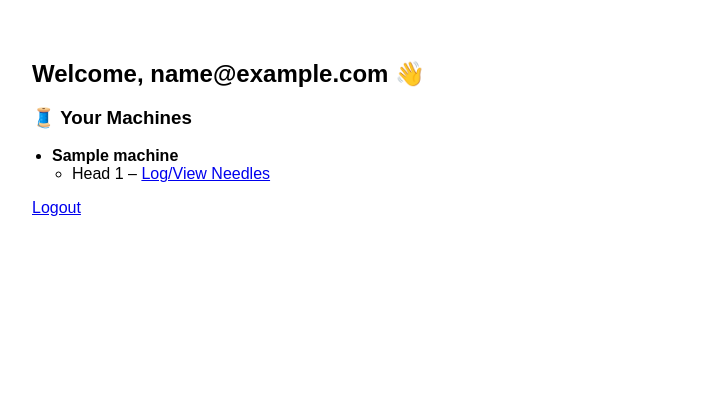
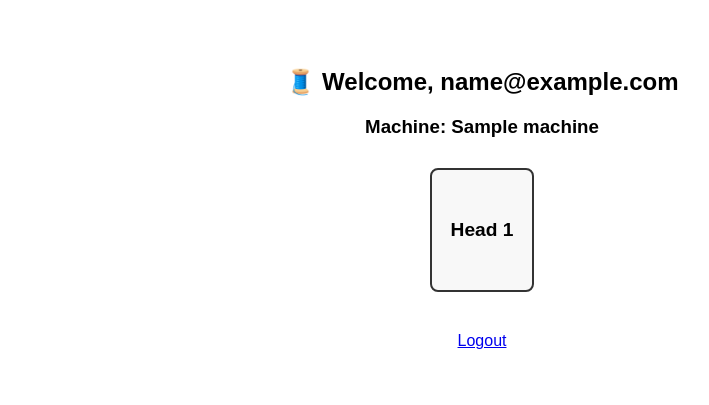
Before and after one commit to gigtarget/needlex, a Flask app: template app/templates/user_dashboard.html in a window 1280 px wide. Shown: the top 405 px of the page, without its empty margins (158-867 px from the left). Run offline with Flask 3, Linux system fonts and the light colour scheme; the template is opened without the code that fills it: values that come from a table or form of the project are taken from there, others are empty; a user stored in the database is signed in; tables that the repository leaves empty hold one stand-in row (values such as "Sample post").

Commit message:
Update user_dashboard.html

```diff
--- a/app/templates/user_dashboard.html
+++ b/app/templates/user_dashboard.html
@@ -1,41 +1,56 @@
 <!DOCTYPE html>
 <html>
 <head>
-    <title>Your Dashboard – NeedleX</title>
+    <title>NeedleX – Your Dashboard</title>
     <style>
-        body { font-family: Arial; padding: 40px; max-width: 900px; margin: auto; }
-        h2 { margin-bottom: 10px; }
-        ul { padding-left: 20px; }
-        li { margin-bottom: 8px; }
+        body { font-family: Arial, sans-serif; padding: 40px; text-align: center; }
+        h2 { margin-bottom: 20px; }
+        .head-grid {
+            display: flex;
+            flex-wrap: wrap;
+            justify-content: center;
+            gap: 16px;
+            margin-top: 30px;
+        }
+        .head-box {
+            width: 100px;
+            height: 120px;
+            border: 2px solid #333;
+            border-radius: 8px;
+            display: flex;
+            align-items: center;
+            justify-content: center;
+            font-weight: bold;
+            font-size: 1.2rem;
+            text-decoration: none;
+            background: #f8f8f8;
+            color: #000;
+            transition: 0.2s;
+        }
+        .head-box:hover {
+            background: #dfefff;
+            border-color: #007bff;
+            color: #007bff;
+        }
+        .logout {
+            margin-top: 40px;
+        }
     </style>
 </head>
 <body>
 
-<h2>Welcome, {{ current_user.email }} 👋</h2>
+<h2>🧵 Welcome, {{ current_user.email }}</h2>
+<h3>Machine: <strong>{{ machine.name }}</strong></h3>
 
-{% if machines %}
-    <h3>🧵 Your Machines</h3>
-    <ul>
-        {% for machine in machines %}
-            <li>
-                <strong>{{ machine.name }}</strong>
-                <ul>
-                    {% for head in machine.heads %}
-                        <li>Head {{ head.number }} –
-                            <a href="{{ url_for('main.head_view', machine_id=machine.id, head_id=head.id) }}">
-                                Log/View Needles
-                            </a>
-                        </li>
-                    {% endfor %}
-                </ul>
-            </li>
-        {% endfor %}
-    </ul>
-{% else %}
-    <p>No machines assigned yet.</p>
-{% endif %}
+<div class="head-grid">
+    {% for head in machine.heads %}
+        <a class="head-box" href="{{ url_for('main.head_view', machine_id=machine.id, head_id=head.id) }}">
+            Head {{ head.number }}
+        </a>
+    {% endfor %}
+</div>
 
-<p><a href="{{ url_for('auth.logout') }}">Logout</a></p>
+<p class="logout"><a href="{{ url_for('auth.logout') }}">Logout</a></p>
 
 </body>
 </html>
```
